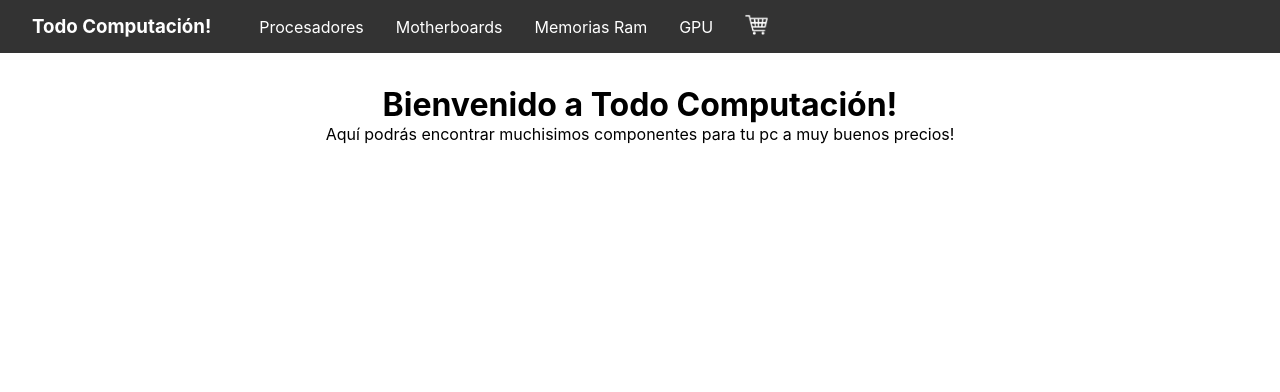
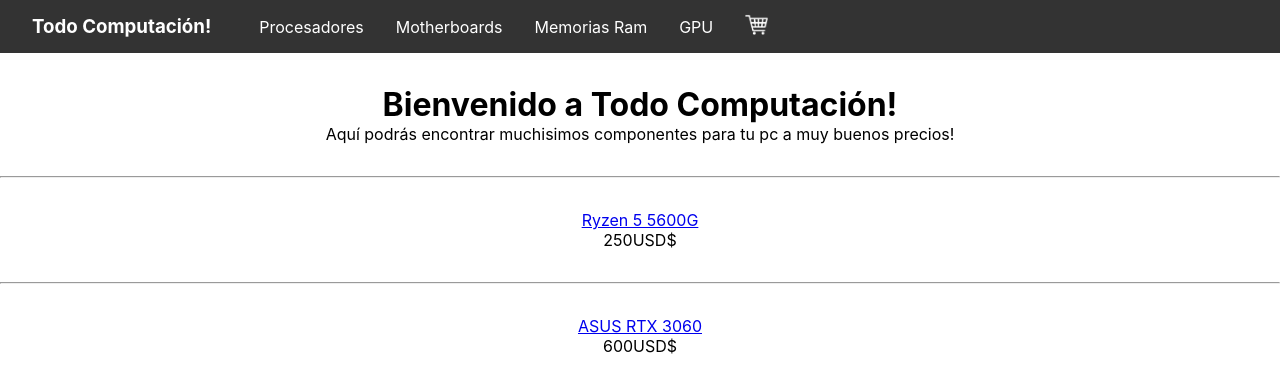
Before and after one commit to ManuelGenaro01/arma-tu-pc, a React (Create React App) app: page / in a window 1280 px wide. Shown: the top 392 px of the page. Built offline with nearby package versions, Linux system fonts and the light colour scheme; the HTML template or start-up script is replaced by a standard one.

Commit message:
Clase 3 Reentrega

```diff
--- a/src/App.css
+++ b/src/App.css
@@ -45,6 +45,7 @@
 }
 .section{
   padding-top:2rem;
+  padding-bottom: 2rem;
 }
 @keyframes App-logo-spin {
   from {
--- a/src/components/ItemListContainer.js
+++ b/src/components/ItemListContainer.js
@@ -1,12 +1,15 @@
 import React from "react";
 
-function ItemListContainer(){
+const ProductosEjemplo =(props)=>{
     return(
-<div className="section">
-    <h1>Bienvenido a Todo Computación!</h1>
-    <p>Aquí podrás encontrar muchisimos componentes para tu pc a muy buenos precios!</p>
-</div>
+        <>
+        <div className="section">
+        <ul>
+        <li><p><a href="#">{props.nombre}</a></p><p>{props.precio}</p></li>
+        </ul>
+        </div>
+        </>
     )
 }
 
-export default ItemListContainer
+export default ProductosEjemplo
--- a/src/components/NavBar.js
+++ b/src/components/NavBar.js
@@ -1,9 +1,10 @@
 import React from "react";
 import CartWidget from "./CartWidget";
+import ProductosEjemplo from "./ItemListContainer"
 
 function NavBar() {
     return (
-        <div className="navStyle">
+        <div>
             <div className="navBar">
                 <p><h3 className="logo">Todo Computación!</h3></p>
                 <p><a href="#" className="a">Procesadores</a></p>
@@ -12,7 +13,16 @@
                 <p><a href="#" className="a">GPU</a></p>
                 <p><a href="#" className="a cart"><CartWidget /></a></p>
             </div>
+            <div className="section">
+                <h1>Bienvenido a Todo Computación!</h1>
+                <p>Aquí podrás encontrar muchisimos componentes para tu pc a muy buenos precios!</p>
+            </div>
+            <hr />
+            <ProductosEjemplo nombre="Ryzen 5 5600G" precio="250USD$"/>
+            <hr />
+                <ProductosEjemplo nombre="ASUS RTX 3060" precio="600USD$"/>
         </div>
+
 
     )
 
```
